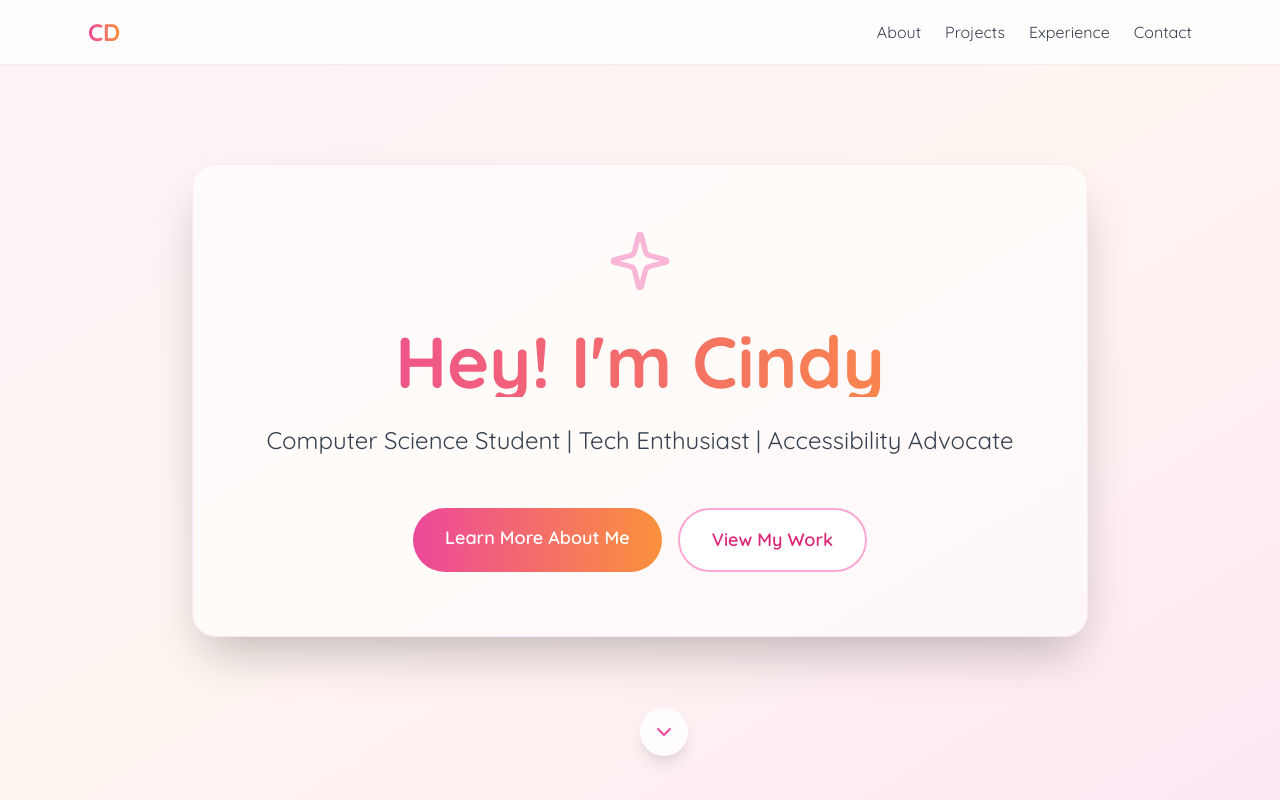
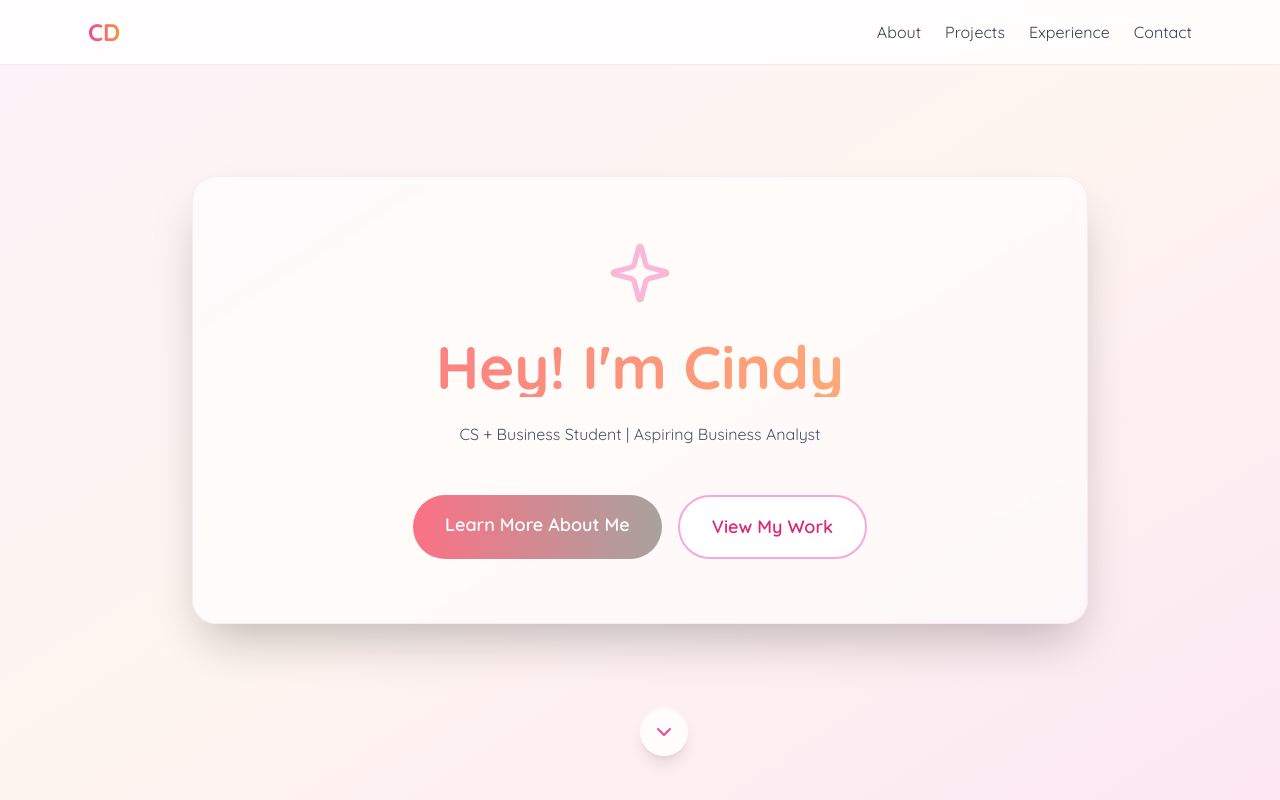
Before and after one commit to cd0an/CindyDoan-PersonalPortfolio, a plain HTML site: page index.html in a window 1280 px wide. Shown: the top 800 px of the page. Drawn offline with nearby package versions, Linux system fonts and the light colour scheme.

Commit message:
Update index.html

```diff
--- a/index.html
+++ b/index.html
@@ -54,14 +54,14 @@
                         <path d="M9.937 15.5A2 2 0 0 0 8.5 14.063l-6.135-1.582a.5.5 0 0 1 0-.962L8.5 9.936A2 2 0 0 0 9.937 8.5l1.582-6.135a.5.5 0 0 1 .963 0L14.063 8.5A2 2 0 0 0 15.5 9.937l6.135 1.581a.5.5 0 0 1 0 .964L15.5 14.063a2 2 0 0 0-1.437 1.437l-1.582 6.135a.5.5 0 0 1-.963 0z"/>
                     </svg>
                 </div>
-                <h1 class="text-7xl font-bold mb-6 bg-gradient-to-r from-pink-500 to-orange-400 bg-clip-text text-transparent">
+                <h1 class="text-6xl font-bold mb-6 bg-gradient-to-r from-rose-400 to-orange-300 bg-clip-text text-transparent">
                     Hey! I'm Cindy
                 </h1>
-                <p class="text-2xl text-gray-700 mb-12 leading-relaxed">
-                    Computer Science Student | Tech Enthusiast | Accessibility Advocate
+                <p class="text-1xl text-slate-600 mb-12 leading-relaxed">
+                    CS + Business Student | Aspiring Business Analyst
                 </p>
                 <div class="flex gap-4 justify-center">
-                    <a href="#about" class="px-8 py-4 bg-gradient-to-r from-pink-500 to-orange-400 text-white rounded-full hover:shadow-lg transition-all transform hover:-translate-y-1 text-lg font-semibold">
+                    <a href="#about" class="px-8 py-4 bg-gradient-to-r from-rose-400 to-stone-400 text-white rounded-full hover:shadow-lg transition-all transform hover:-translate-y-1 text-lg font-semibold">
                         Learn More About Me
                     </a>
                     <a href="#projects" class="px-8 py-4 bg-white border-2 border-pink-300 text-pink-600 rounded-full hover:bg-pink-50 transition-all text-lg font-semibold">
```
